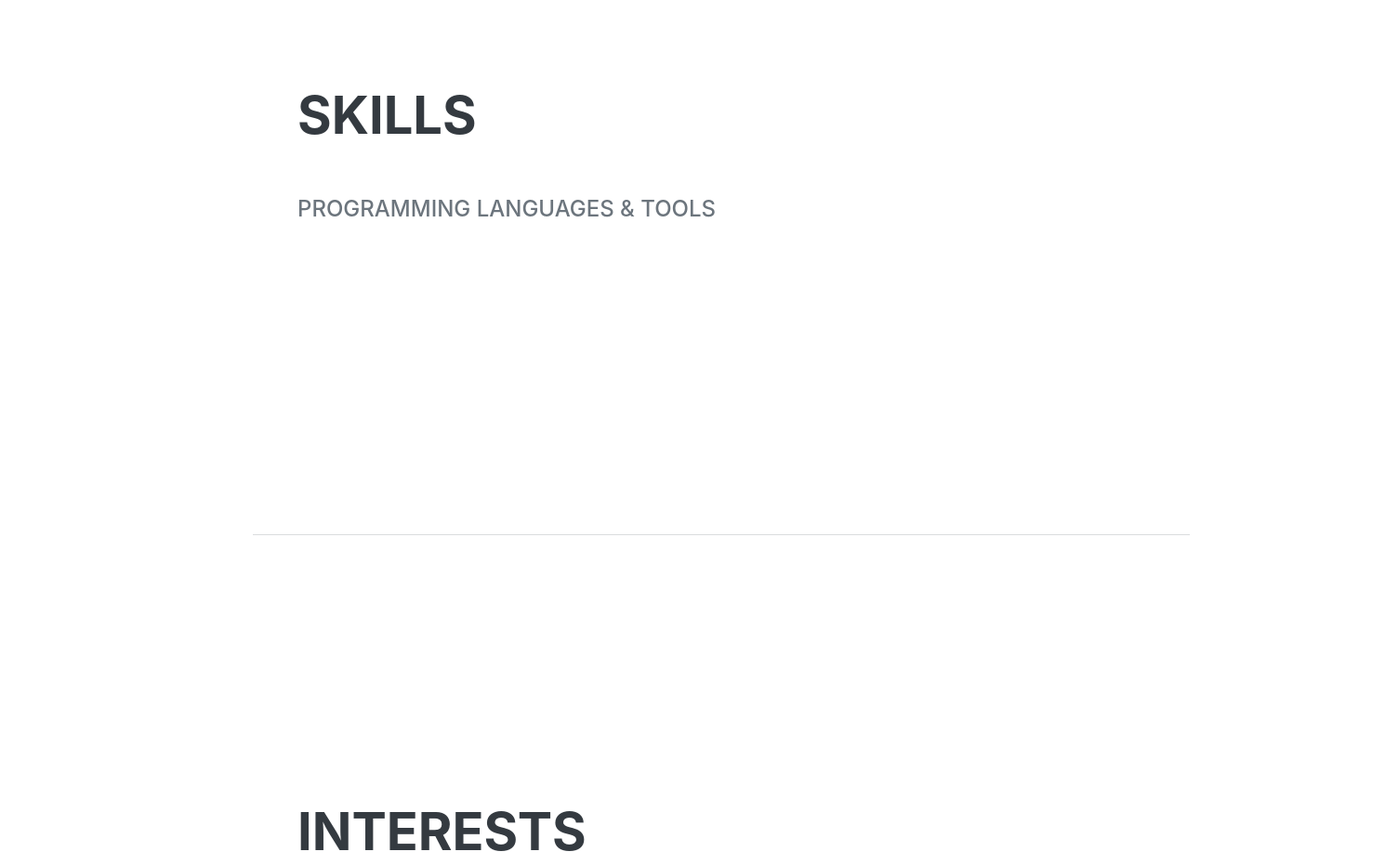
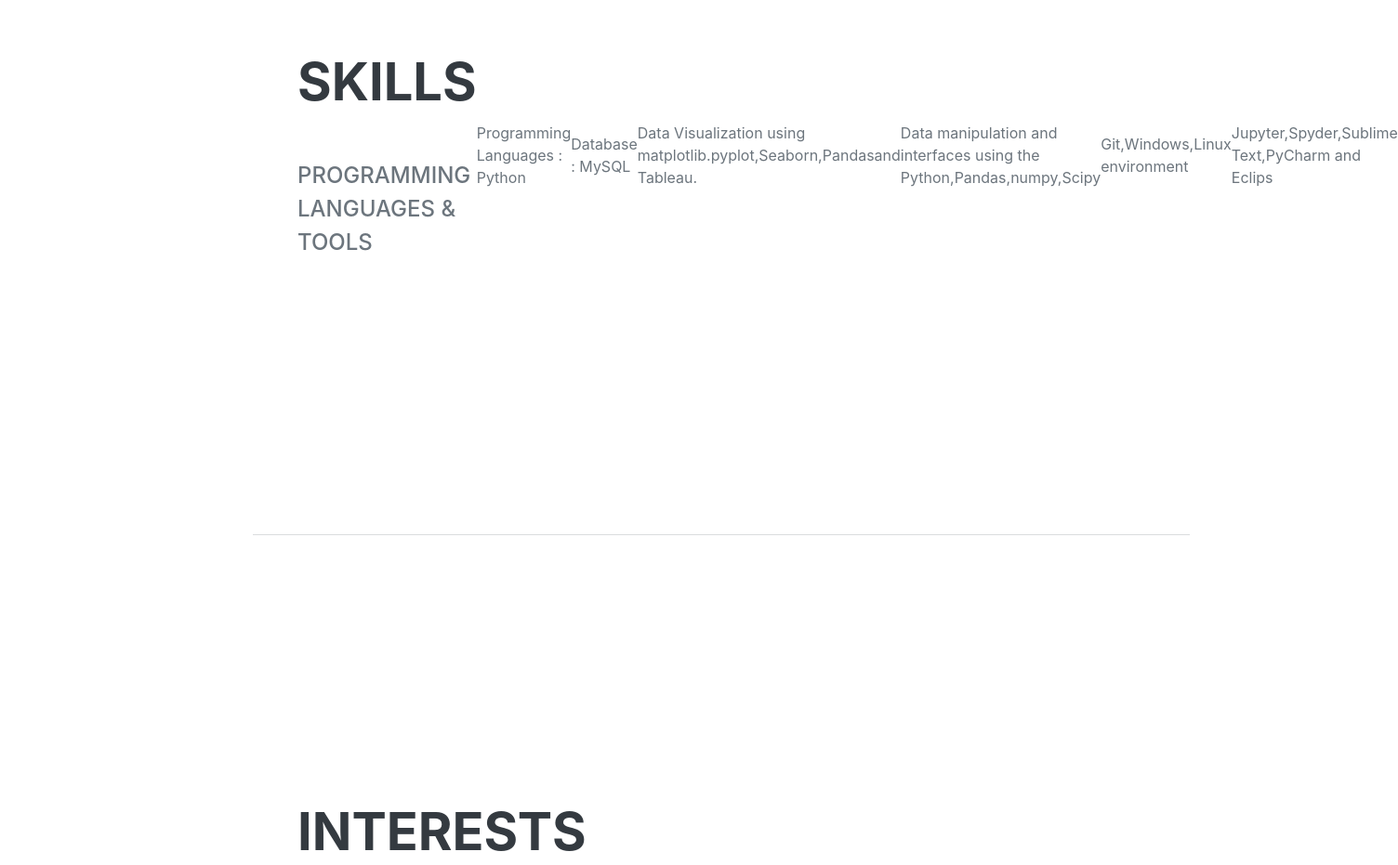
Before and after one commit to SagaciousDataAnalyst/SagaciousDataAnalyst.github.io, a plain HTML site: page index.html in a window 1280 px wide. Shown: the part 3660-4591 px from the top of the page at 93% size, 1504 px wide, since content can reach past the window. Drawn offline with nearby package versions, Linux system fonts and the light colour scheme; a web font is replaced by a local one.

Commit message:
Update index.html

```diff
--- a/index.html
+++ b/index.html
@@ -127,6 +127,13 @@
                     <h2 class="mb-5">Skills</h2>
                     <div class="subheading mb-3">Programming Languages & Tools</div>
                 </div>
+                 <p>Programming Languages : Python</p>
+                 <p>Database : MySQL</p>
+                 <p>Data Visualization using matplotlib.pyplot,Seaborn,Pandasand Tableau.</p>
+                 <p>Data manipulation and interfaces using the Python,Pandas,numpy,Scipy</p>
+                 <p>Git,Windows,Linux environment</p>
+                 <p>Jupyter,Spyder,Sublime Text,PyCharm and Eclips</p>
+
 
             </section>
             <hr class="m-0" />
```
